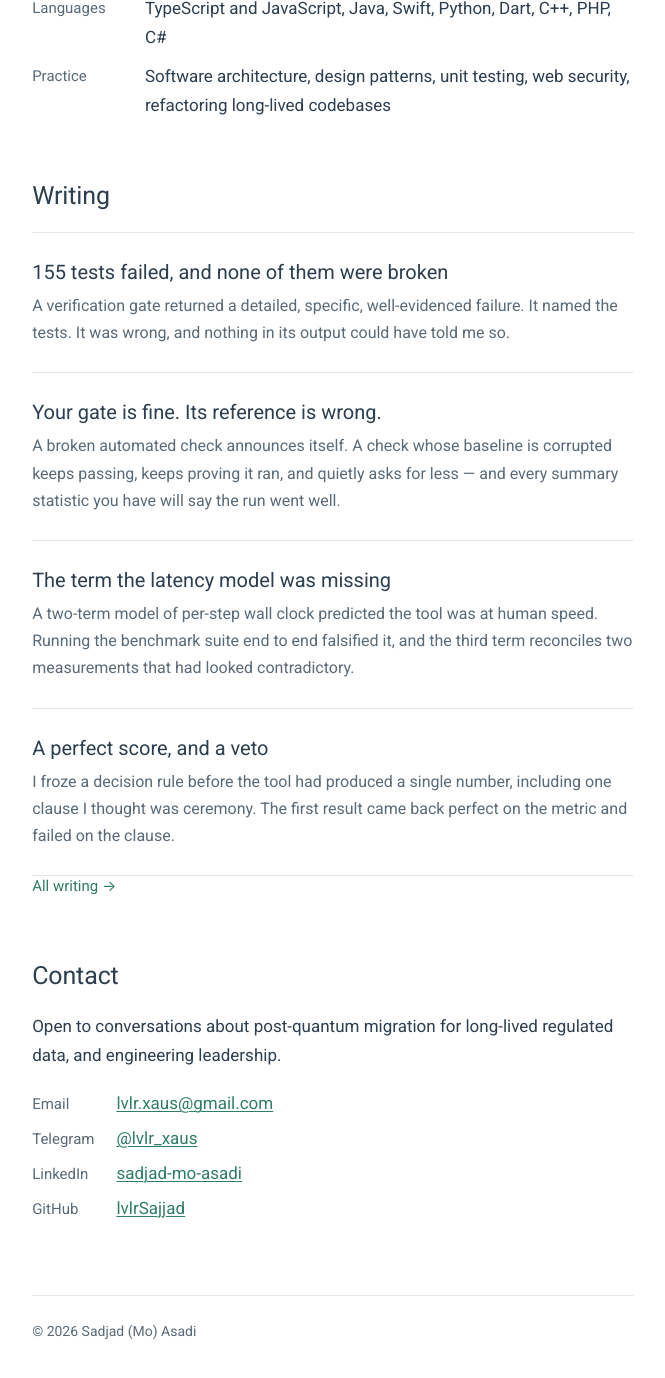
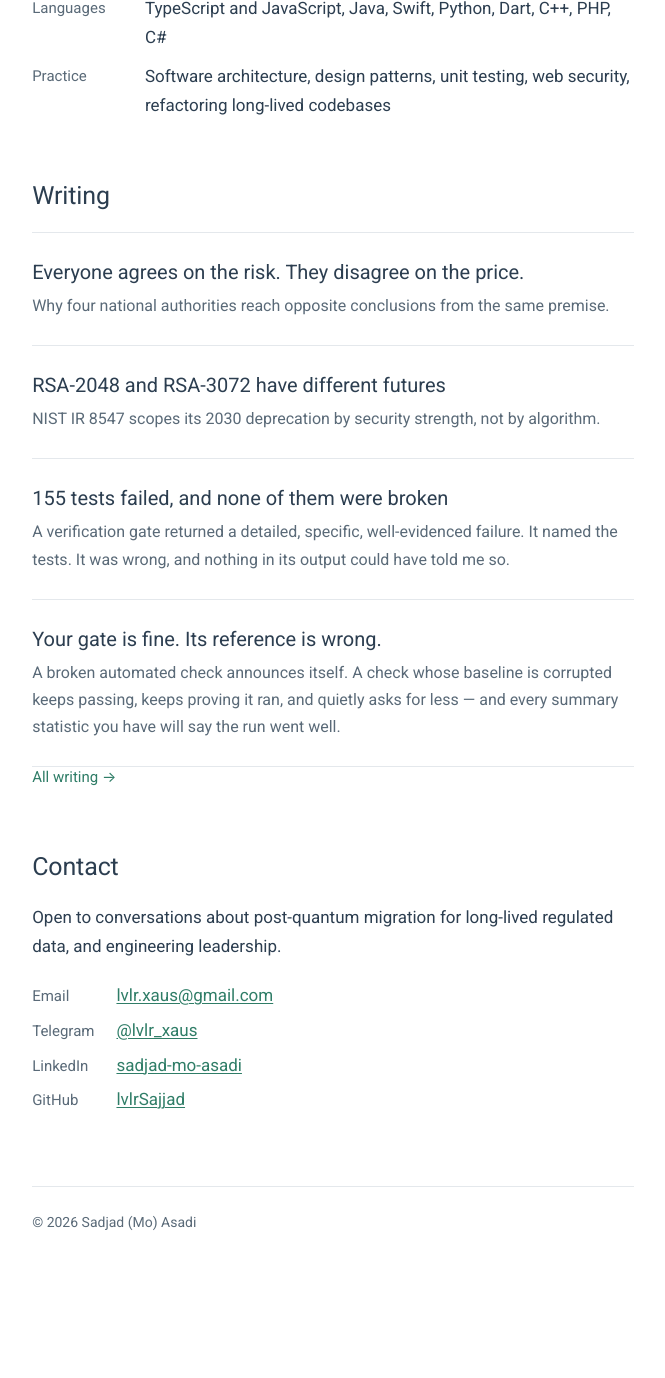
Before and after one commit to lvlrSajjad/lvlrSajjad.github.io, a Jekyll site: the page index.html, which Jekyll copies as it is, in a window 1280 px wide and 1400 px high, scrolled down 4057 px. Shown: the top 1378 px of the window, without its empty margins (307-972 px from the left). Built offline with Jekyll 4.4.1, drawn with Linux system fonts in a browser that asks for light colours; after the commit the page ends 5388 px from its top, so only the background shows below that.

Commit message:
Front page writing list leads with the post-quantum pieces
The positioning line opens on securing long-lived regulated data and
the first four notes under Writing were all agent tooling. "Everyone
agrees on the risk" and "RSA-2048 and RSA-3072" now come first; the two
gate notes follow.

The latency note and "A perfect score, and a veto" drop off the home
list and stay on /writing/; the latency note is still linked from the
simframe row.

Co-Authored-By: Claude Opus 5 <noreply@anthropic.com>

```diff
--- a/index.html
+++ b/index.html
@@ -268,6 +268,16 @@
             <h2>Writing</h2>
             <ul class="pieces">
                 <li>
+                    <h3><a href="https://lvlrsajjad.github.io/cbomctl/writing/everyone-agrees-on-the-risk/" target="_blank" rel="noopener noreferrer">Everyone agrees on the risk. They disagree on the price.</a></h3>
+                    <p class="dek">Why four national authorities reach opposite conclusions from
+                        the same premise.</p>
+                </li>
+                <li>
+                    <h3><a href="https://lvlrsajjad.github.io/cbomctl/writing/rsa-2048-and-rsa-3072/" target="_blank" rel="noopener noreferrer">RSA-2048 and RSA-3072 have different futures</a></h3>
+                    <p class="dek">NIST IR 8547 scopes its 2030 deprecation by security strength,
+                        not by algorithm.</p>
+                </li>
+                <li>
                     <h3><a href="/writing/155-tests-failed-and-none-were-broken/">155 tests failed, and none of them were broken</a></h3>
                     <p class="dek">A verification gate returned a detailed, specific,
                         well-evidenced failure. It named the tests. It was wrong, and nothing in
@@ -279,19 +289,6 @@
                         baseline is corrupted keeps passing, keeps proving it ran, and quietly
                         asks for less &mdash; and every summary statistic you have will say the
                         run went well.</p>
-                </li>
-                <li>
-                    <h3><a href="/writing/the-term-the-latency-model-was-missing/">The term the latency model was missing</a></h3>
-                    <p class="dek">A two-term model of per-step wall clock predicted the tool was
-                        at human speed. Running the benchmark suite end to end falsified it, and
-                        the third term reconciles two measurements that had looked
-                        contradictory.</p>
-                </li>
-                <li>
-                    <h3><a href="/writing/a-perfect-score-and-a-veto/">A perfect score, and a veto</a></h3>
-                    <p class="dek">I froze a decision rule before the tool had produced a single
-                        number, including one clause I thought was ceremony. The first result came
-                        back perfect on the metric and failed on the clause.</p>
                 </li>
             </ul>
             <p class="where"><a href="/writing/">All writing &rarr;</a></p>
```
